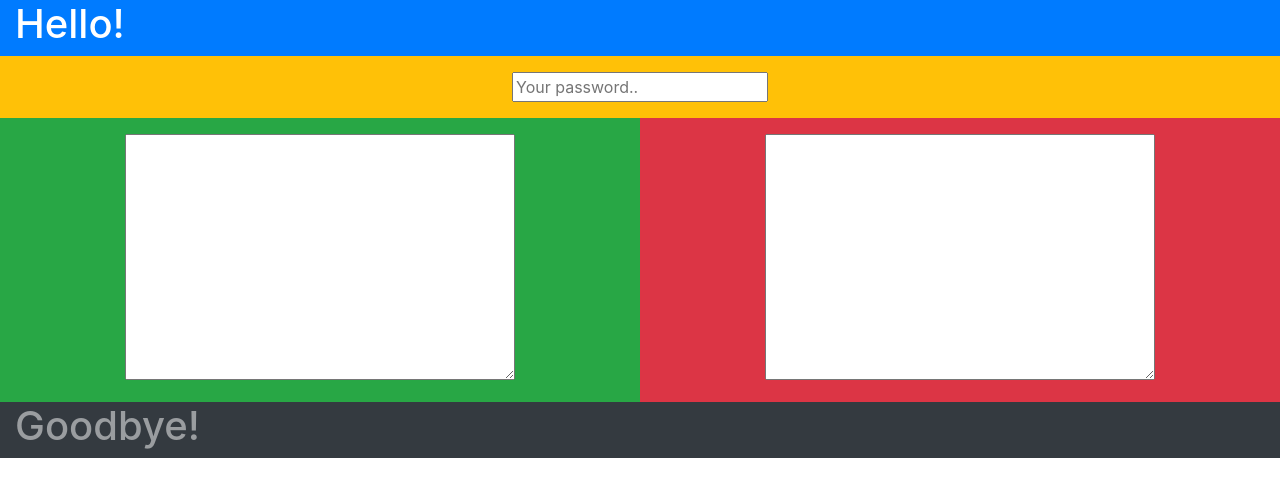
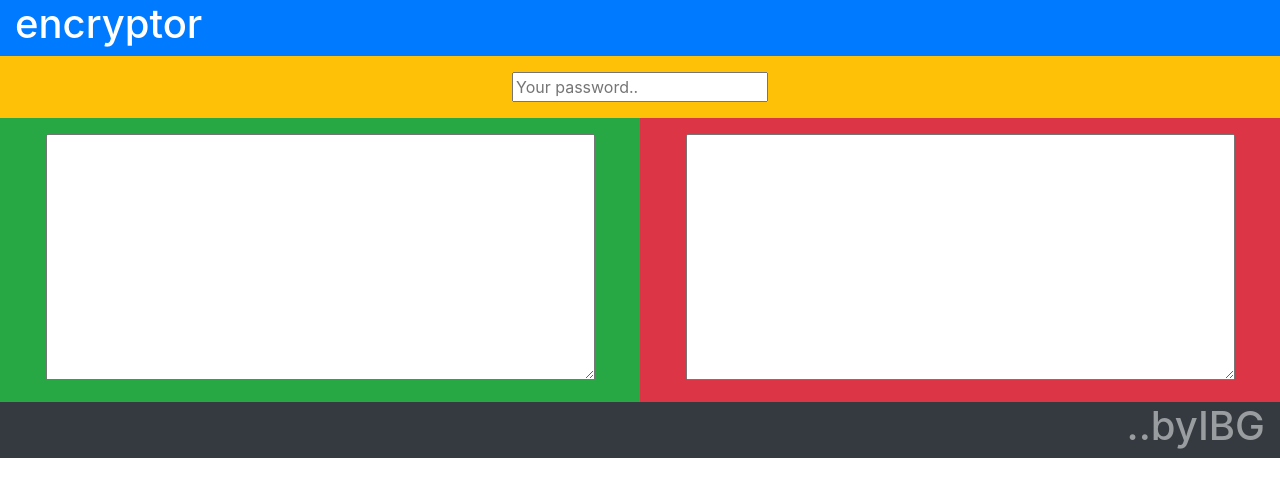
Before and after one commit to IsleBeeGun/encryptor, a React (Create React App) app: page / in a window 1280 px wide. Shown: the top 496 px of the page. Built offline with nearby package versions, Linux system fonts and the light colour scheme.

Commit message:
Messing with styles

```diff
--- a/src/components/Encryptor/EncryptedText/EncryptedText.scss
+++ b/src/components/Encryptor/EncryptedText/EncryptedText.scss
@@ -2,5 +2,6 @@
     text-align: center;
     textarea {
         margin: 1rem;
+        min-width: 90%;
     }
 }
--- a/src/components/Encryptor/RawText/RawText.scss
+++ b/src/components/Encryptor/RawText/RawText.scss
@@ -2,5 +2,6 @@
     text-align: center;
     textarea {
         margin: 1rem;
+        min-width: 90%;
     }
 }
--- a/src/components/MainFooter/MainFooter.jsx
+++ b/src/components/MainFooter/MainFooter.jsx
@@ -6,7 +6,7 @@ class MainFooter extends React.Component {
     return (
       <div className="MainFooter row">
         <div className="col bg-dark text-white-50">
-          <h1>Goodbye!</h1>
+          <h1 className="text-right">..byIBG</h1>
         </div>
       </div>
     );
--- a/src/components/MainHeader/MainHeader.jsx
+++ b/src/components/MainHeader/MainHeader.jsx
@@ -6,7 +6,7 @@ class MainHeader extends React.Component {
     return (
       <div className="MainHeader row sticky-top">
         <div className="col bg-primary text-white">
-          <h1>Hello!</h1>
+          <h1>encryptor</h1>
         </div>
       </div>
     );
```
